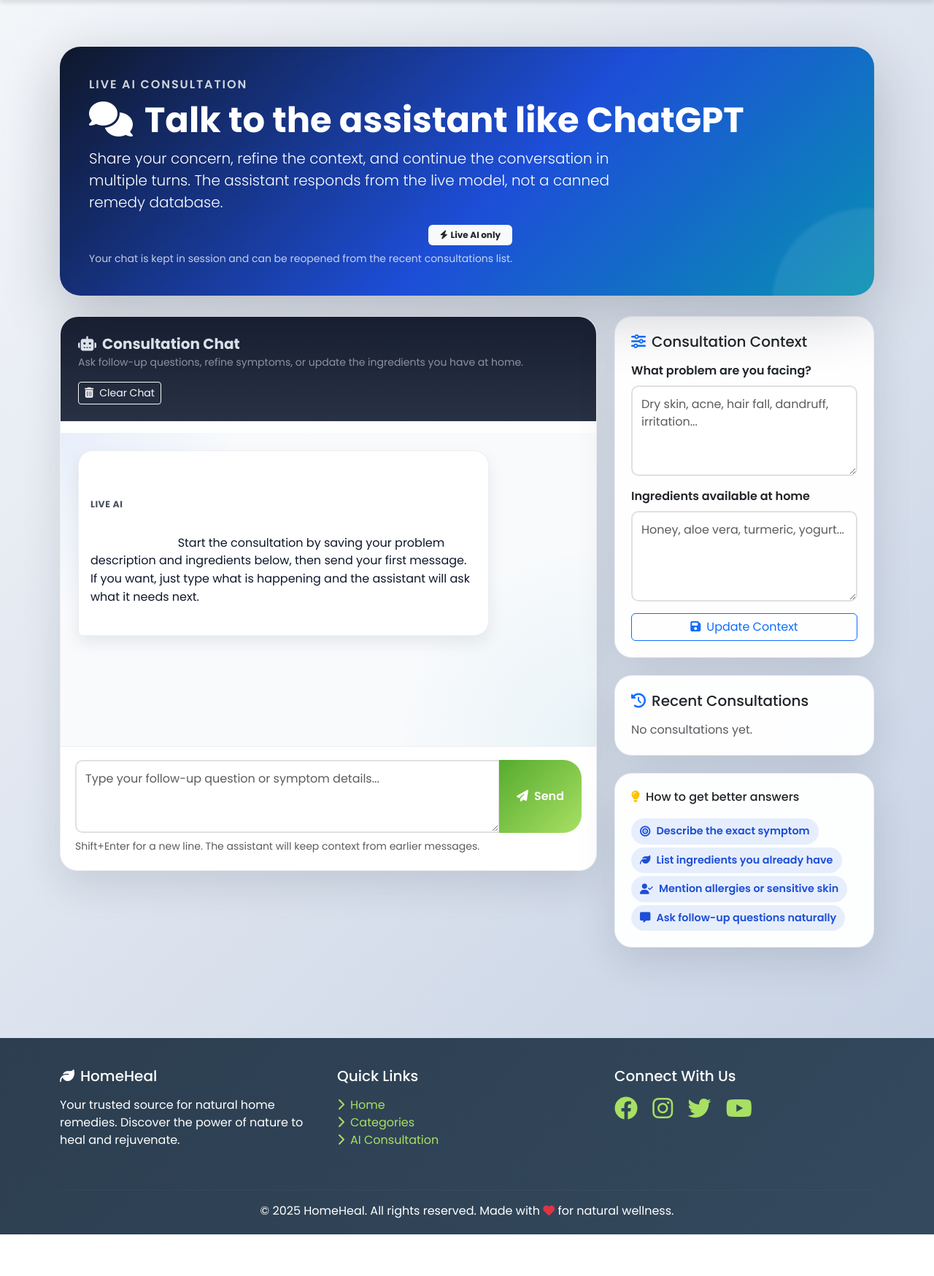
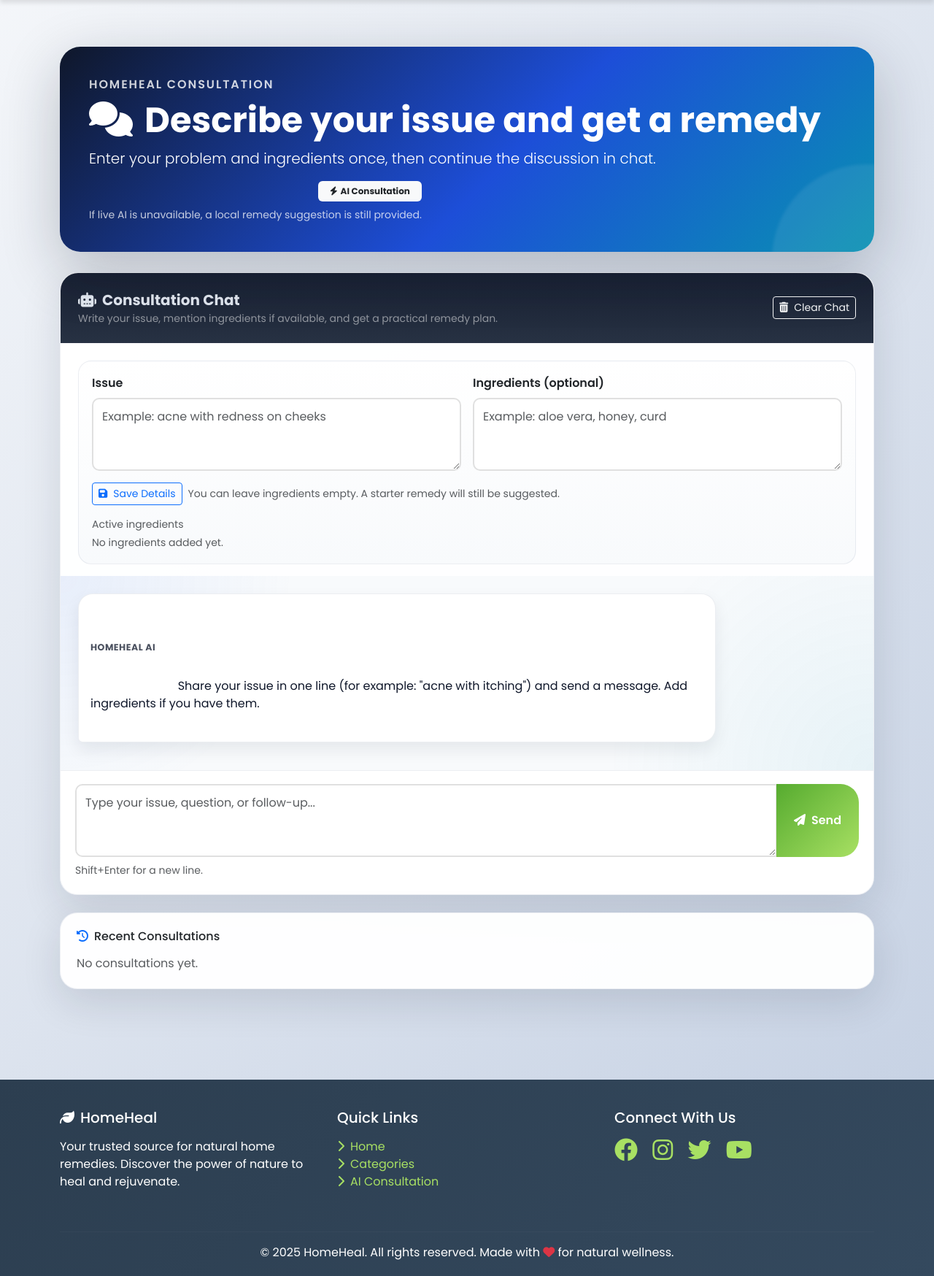
Before and after one commit to patilsamruddhi538-ai/HomeHeal, a Django app: page /ai-consultation/ in a window 1280 px wide. Shown: the part 85-1833 px from the top of the page at 73% size. Before the commit the page ends 1776 px from the top, so only its background shows below. Run offline with Django 5.2, Linux system fonts and the light colour scheme; a user stored in the database is signed in; data comes from the database, SQL or seed files in the repository; both versions use the stored data as it was after the commit.

Commit message:
Improve AI consultation chat UX and fallback remedy handling

```diff
--- a/home_remedy_ai/templates/remedies/ai_consultation.html
+++ b/home_remedy_ai/templates/remedies/ai_consultation.html
@@ -35,7 +35,7 @@
     }
 
     .chat-panel {
-        min-height: 760px;
+        min-height: 640px;
         display: flex;
         flex-direction: column;
     }
@@ -143,29 +143,52 @@
         <div class="position-relative" style="z-index: 1;">
             <div class="d-flex flex-wrap justify-content-between align-items-end gap-3">
                 <div>
-                    <p class="text-uppercase fw-semibold mb-2" style="letter-spacing: .12em; opacity: .8;">Live AI Consultation</p>
-                    <h1 class="display-5 fw-bold mb-2"><i class="fas fa-comments me-3"></i>Talk to the assistant like ChatGPT</h1>
-                    <p class="lead mb-0" style="max-width: 780px;">Share your concern, refine the context, and continue the conversation in multiple turns. The assistant responds from the live model, not a canned remedy database.</p>
+                    <p class="text-uppercase fw-semibold mb-2" style="letter-spacing: .12em; opacity: .8;">HomeHeal Consultation</p>
+                    <h1 class="display-5 fw-bold mb-2"><i class="fas fa-comments me-3"></i>Describe your issue and get a remedy</h1>
+                    <p class="lead mb-0" style="max-width: 780px;">Enter your problem and ingredients once, then continue the discussion in chat.</p>
                 </div>
                 <div class="text-end">
-                    <span class="badge bg-light text-dark px-3 py-2 mb-2"><i class="fas fa-bolt me-1"></i>Live AI only</span>
-                    <div class="small opacity-75">Your chat is kept in session and can be reopened from the recent consultations list.</div>
+                    <span class="badge bg-light text-dark px-3 py-2 mb-2"><i class="fas fa-bolt me-1"></i>AI Consultation</span>
+                    <div class="small opacity-75">If live AI is unavailable, a local remedy suggestion is still provided.</div>
                 </div>
             </div>
         </div>
     </div>
 
     <div class="row g-4 align-items-start">
-        <div class="col-lg-8">
+        <div class="col-12">
             <div class="chat-panel">
                 <div class="chat-header d-flex flex-wrap justify-content-between align-items-center gap-3">
                     <div>
                         <div class="fw-bold fs-5"><i class="fas fa-robot me-2"></i>Consultation Chat</div>
-                        <div class="small text-white-50">Ask follow-up questions, refine symptoms, or update the ingredients you have at home.</div>
+                        <div class="small text-white-50">Write your issue, mention ingredients if available, and get a practical remedy plan.</div>
                     </div>
                     <button type="button" class="btn btn-sm btn-outline-light" id="reset_chat_btn">
                         <i class="fas fa-trash-can me-2"></i>Clear Chat
                     </button>
+                </div>
+
+                <div class="px-4 pt-4">
+                    <div class="context-box">
+                        <form id="context_form" class="row g-3">
+                            <div class="col-lg-6">
+                                <label for="problem_description" class="form-label fw-semibold">Issue</label>
+                                <textarea id="problem_description" class="form-control" rows="3" placeholder="Example: acne with redness on cheeks">{{ chat_context.problem_description|default:'' }}</textarea>
+                            </div>
+                            <div class="col-lg-6">
+                                <label for="available_ingredients" class="form-label fw-semibold">Ingredients (optional)</label>
+                                <textarea id="available_ingredients" class="form-control" rows="3" placeholder="Example: aloe vera, honey, curd">{{ chat_context.available_ingredients|default:'' }}</textarea>
+                            </div>
+                            <div class="col-12 d-flex flex-wrap gap-2 align-items-center">
+                                <button type="submit" class="btn btn-outline-primary btn-sm">
+                                    <i class="fas fa-save me-2"></i>Save Details
+                                </button>
+                                <span class="small text-muted">You can leave ingredients empty. A starter remedy will still be suggested.</span>
+                            </div>
+                        </form>
+                        <div class="small text-muted mt-3 mb-1">Active ingredients</div>
+                        <div id="context_ingredients" class="d-flex flex-wrap"></div>
+                    </div>
                 </div>
 
                 <div id="chat_status" class="px-4 pt-3"></div>
@@ -174,14 +197,14 @@
                     {% if chat_history %}
                         {% for message in chat_history %}
                             <div class="bubble {% if message.role == 'user' %}user{% else %}assistant{% endif %}">
-                                <div class="bubble-label">{% if message.role == 'user' %}You{% else %}Live AI{% endif %}</div>
+                                <div class="bubble-label">{% if message.role == 'user' %}You{% else %}HomeHeal AI{% endif %}</div>
                                 {{ message.content }}
                             </div>
                         {% endfor %}
                     {% else %}
                         <div class="bubble assistant">
-                            <div class="bubble-label">Live AI</div>
-                            Start the consultation by saving your problem description and ingredients below, then send your first message. If you want, just type what is happening and the assistant will ask what it needs next.
+                            <div class="bubble-label">HomeHeal AI</div>
+                            Share your issue in one line (for example: "acne with itching") and send a message. Add ingredients if you have them.
                         </div>
                     {% endif %}
                 </div>
@@ -189,81 +212,39 @@
                 <div class="composer">
                     <form id="chat_form" class="mb-0">
                         <div class="input-group">
-                            <textarea id="chat_message" class="form-control" rows="3" placeholder="Type your follow-up question or symptom details..." required></textarea>
+                            <textarea id="chat_message" class="form-control" rows="3" placeholder="Type your issue, question, or follow-up..." required></textarea>
                             <button class="btn btn-primary px-4" id="send_message_btn" type="submit">
                                 <i class="fas fa-paper-plane me-2"></i>Send
                             </button>
                         </div>
-                        <div class="small text-muted mt-2">Shift+Enter for a new line. The assistant will keep context from earlier messages.</div>
+                        <div class="small text-muted mt-2">Shift+Enter for a new line.</div>
                     </form>
                 </div>
             </div>
         </div>
-
-        <div class="col-lg-4">
-            <div class="support-panel mb-4">
-                <div class="d-flex align-items-center justify-content-between mb-3">
-                    <h5 class="mb-0"><i class="fas fa-sliders me-2 text-primary"></i>Consultation Context</h5>
-                    {% if chat_context.problem_description or chat_context.available_ingredients %}
-                        <span class="badge bg-success-subtle text-success border border-success-subtle">Saved</span>
-                    {% endif %}
     </div>
 
-                <form id="context_form">
-                    <div class="mb-3">
-                        <label for="problem_description" class="form-label fw-semibold">What problem are you facing?</label>
-                        <textarea id="problem_description" class="form-control" rows="4" placeholder="Dry skin, acne, hair fall, dandruff, irritation...">{{ chat_context.problem_description|default:'' }}</textarea>
-                    </div>
-                    <div class="mb-3">
-                        <label for="available_ingredients" class="form-label fw-semibold">Ingredients available at home</label>
-                        <textarea id="available_ingredients" class="form-control" rows="4" placeholder="Honey, aloe vera, turmeric, yogurt...">{{ chat_context.available_ingredients|default:'' }}</textarea>
-                    </div>
-                    <div class="d-grid gap-2">
-                        <button type="submit" class="btn btn-outline-primary">
-                            <i class="fas fa-save me-2"></i>Update Context
-                        </button>
-                    </div>
-                </form>
-
-                {% if chat_context.problem_description or chat_context.available_ingredients %}
-                    <div class="context-box mt-4">
-                        <div class="small text-uppercase text-muted fw-semibold mb-2">Active Context</div>
-                        {% if chat_context.problem_description %}
-                            <div class="mb-2"><strong>Problem:</strong> {{ chat_context.problem_description }}</div>
-                        {% endif %}
-                        {% if chat_context.available_ingredients %}
-                            <div class="small text-muted mb-2"><strong>Ingredients:</strong></div>
-                            <div id="context_ingredients" class="d-flex flex-wrap"></div>
-                        {% endif %}
-                    </div>
-                {% endif %}
-            </div>
-
-            <div class="support-panel mb-4">
-                <h5 class="mb-3"><i class="fas fa-history me-2 text-primary"></i>Recent Consultations</h5>
+    <div class="row g-3 mt-2">
+        <div class="col-12">
+            <div class="support-panel">
+                <h6 class="mb-3"><i class="fas fa-history me-2 text-primary"></i>Recent Consultations</h6>
                 {% if consultations %}
+                    <div class="row g-3">
                         {% for consultation in consultations %}
-                        <div class="history-card card mb-3">
+                            <div class="col-md-6 col-lg-4">
+                                <div class="history-card card h-100">
                                     <div class="card-body">
                                         <small class="text-muted d-block mb-2"><i class="fas fa-calendar me-2"></i>{{ consultation.created_at|date:"M d, Y" }}</small>
                                         <div class="fw-semibold mb-2">{{ consultation.problem_description|truncatewords:10 }}</div>
                                         <a href="{% url 'consultation_detail' consultation.id %}" class="btn btn-sm btn-outline-primary">View Details</a>
                                     </div>
                                 </div>
+                            </div>
                         {% endfor %}
+                    </div>
                 {% else %}
                     <p class="text-muted mb-0">No consultations yet.</p>
                 {% endif %}
-            </div>
-
-            <div class="support-panel">
-                <h6 class="mb-3"><i class="fas fa-lightbulb me-2 text-warning"></i>How to get better answers</h6>
-                <div class="d-flex flex-wrap">
-                    <span class="context-chip"><i class="fas fa-bullseye"></i>Describe the exact symptom</span>
-                    <span class="context-chip"><i class="fas fa-leaf"></i>List ingredients you already have</span>
-                    <span class="context-chip"><i class="fas fa-user-check"></i>Mention allergies or sensitive skin</span>
-                    <span class="context-chip"><i class="fas fa-message"></i>Ask follow-up questions naturally</span>
-                </div>
             </div>
         </div>
     </div>
@@ -307,7 +288,7 @@
 
             const label = document.createElement('div');
             label.className = 'bubble-label';
-            label.textContent = role === 'user' ? 'You' : 'Live AI';
+            label.textContent = role === 'user' ? 'You' : 'HomeHeal AI';
 
             const content = document.createElement('div');
             content.textContent = text;
@@ -357,11 +338,7 @@
             return response.json();
         };
 
-        contextForm.addEventListener('submit', async (event) => {
-            event.preventDefault();
-            setStatus('Saving consultation context...', 'secondary');
-
-            try {
+        const saveContext = async () => {
             const result = await postForm({
                 action: 'context',
                 problem_description: problemDescription.value,
@@ -369,46 +346,61 @@
             });
 
             if (!result.ok) {
-                    throw new Error(result.error || 'Unable to update the consultation context.');
+                throw new Error(result.error || 'Unable to save consultation details.');
             }
 
             renderContextIngredients();
-                setStatus('Context updated. Send your next message to continue the consultation.', 'success');
+            return result;
+        };
+
+        contextForm.addEventListener('submit', async (event) => {
+            event.preventDefault();
+            setStatus('Saving details...', 'secondary');
+
+            try {
+                await saveContext();
+                setStatus('Details saved. Send your message to continue.', 'success');
                 setTimeout(() => setStatus('', 'info'), 3500);
             } catch (error) {
-                setStatus(error.message || 'Unable to update the consultation context.', 'danger');
+                setStatus(error.message || 'Unable to save consultation details.', 'danger');
             }
         });
 
         chatForm.addEventListener('submit', async (event) => {
             event.preventDefault();
             const message = chatMessage.value.trim();
-            if (!message) {
+            const issue = problemDescription.value.trim();
+            const messageToSend = message || issue;
+
+            if (!messageToSend) {
+                setStatus('Enter your issue or type a message to continue.', 'warning');
                 return;
             }
 
-            appendBubble('user', message);
+            appendBubble('user', messageToSend);
             chatMessage.value = '';
             chatMessage.focus();
             sendButton.disabled = true;
-            setStatus('Live AI is thinking...', 'secondary');
+            setStatus('Preparing remedy response...', 'secondary');
 
             try {
+                await saveContext();
+
                 const result = await postForm({
                     action: 'message',
-                    message,
+                    message: messageToSend,
                 });
 
                 if (!result.ok) {
-                    throw new Error(result.error || 'The live AI service did not return a usable reply.');
+                    throw new Error(result.error || 'Unable to generate a remedy response right now.');
                 }
 
-                appendBubble('assistant', result.assistant || 'The live AI service returned an empty response.');
-                setStatus('Reply generated successfully.', 'success');
+                appendBubble('assistant', result.assistant || 'No response generated. Please try again.');
+                setStatus('Response generated successfully.', 'success');
                 setTimeout(() => setStatus('', 'info'), 3000);
             } catch (error) {
-                appendBubble('assistant', error.message || 'The live AI service did not return a usable reply.');
-                setStatus(error.message || 'The live AI service did not return a usable reply.', 'danger');
+                appendBubble('assistant', error.message || 'Unable to generate a remedy response right now.');
+                setStatus(error.message || 'Unable to generate a remedy response right now.', 'danger');
             } finally {
                 sendButton.disabled = false;
             }
@@ -427,7 +419,7 @@
                 }
 
                 chatTranscript.innerHTML = '';
-                appendBubble('assistant', 'Chat cleared. Add context again and start a new conversation.');
+                appendBubble('assistant', 'Chat cleared. Enter your issue and send a message to start again.');
                 setStatus('Chat cleared.', 'success');
                 setTimeout(() => setStatus('', 'info'), 2500);
             } catch (error) {
```
Also changed, not shown: home_remedy_ai/ai_engine/services.py (+55 -5 lines), home_remedy_ai/db.sqlite3. Lines whose indentation alone changed are shown as unchanged.
